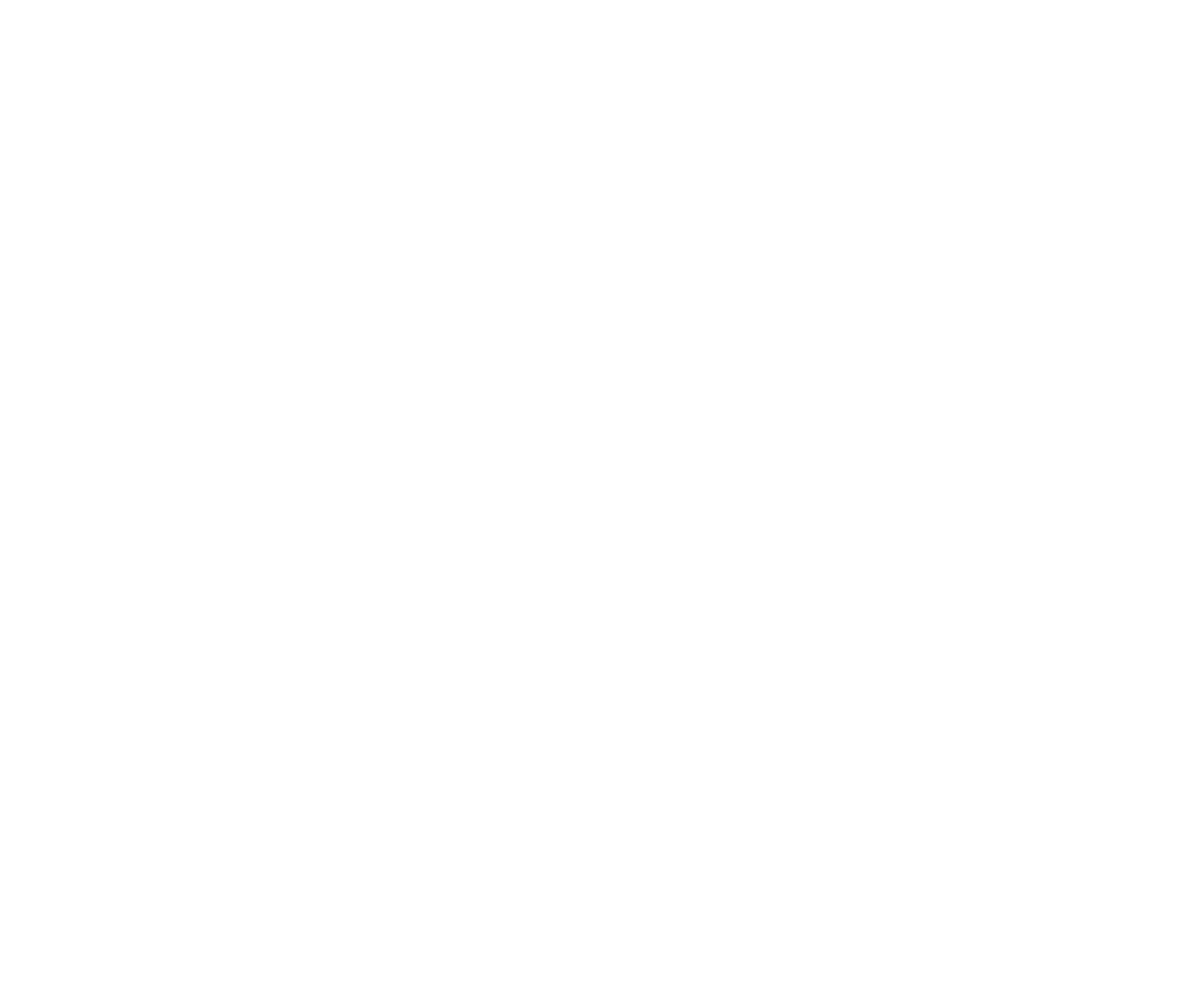
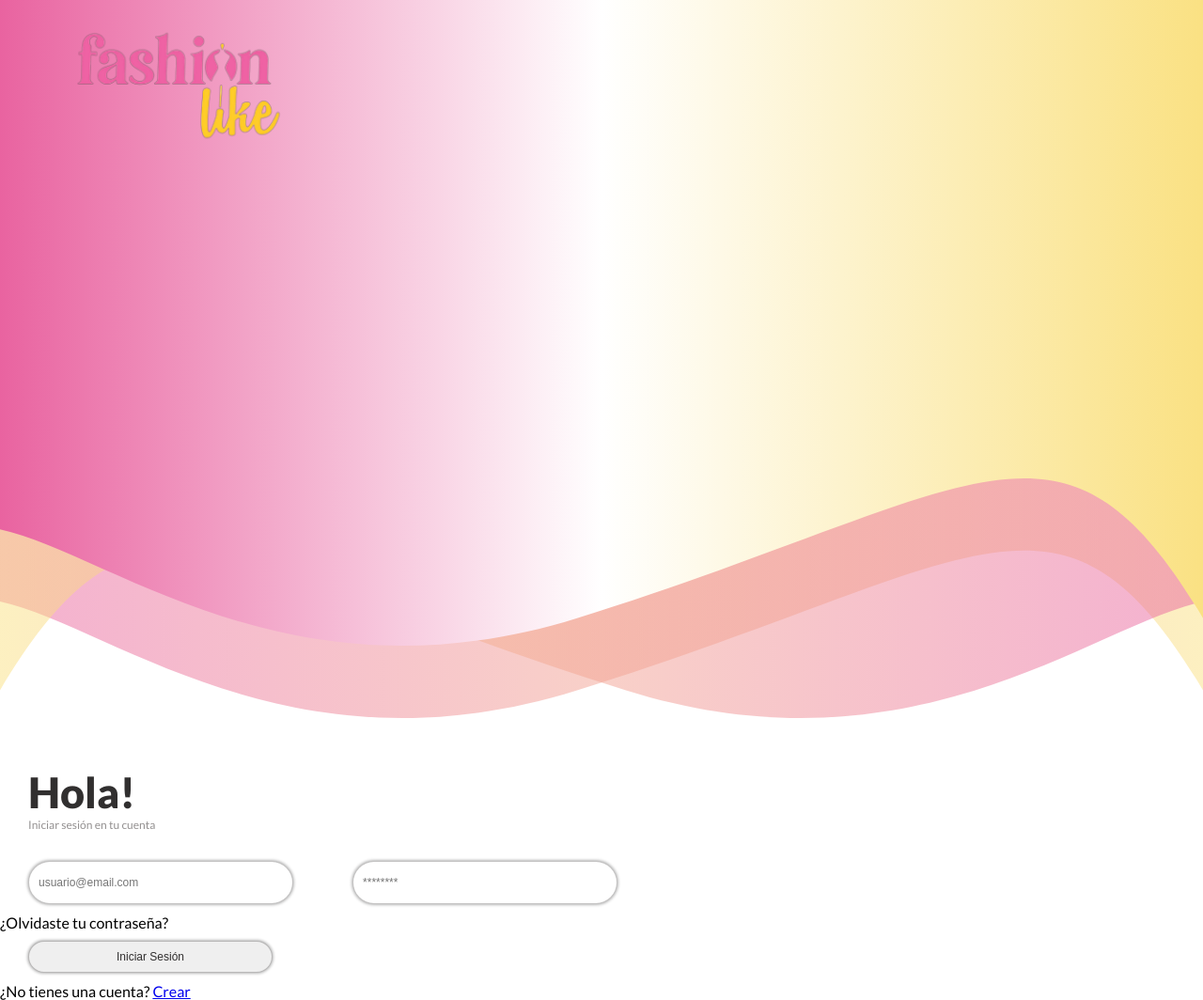
Before and after one commit to FranciscoCuminiLondero/fashionlike, a plain HTML site: page index.html in a window 1280 px wide. Shown: the whole page at 94% size. Before the commit the page ends 800 px from the top, so only its background shows below. Drawn offline with Linux system fonts and the light colour scheme.

Commit message:
Primer Maquetación y estilos con css

```diff
--- a/index.html
+++ b/index.html
@@ -1,11 +1,76 @@
 <!DOCTYPE html>
 <html lang="es">
+
 <head>
     <meta charset="UTF-8">
     <meta name="viewport" content="width=device-width, initial-scale=1.0">
     <title>Fashion Like</title>
+    <!-- link css -->
+    <link rel="stylesheet" href="./styles.css">
+    <!-- Google Font - Lato -->
+    <link rel="preconnect" href="https://fonts.googleapis.com">
+    <link rel="preconnect" href="https://fonts.gstatic.com" crossorigin>
+    <link href="https://fonts.googleapis.com/css2?family=Lato:wght@300;400;700;900&family=Montserrat+Alternates:wght@400;500;700;900&display=swap"
+        rel="stylesheet">
 </head>
+
 <body>
+    <header>
+
+        <div class="svg-container">
+            <svg viewBox="0 0 320 191" fill="none" xmlns="http://www.w3.org/2000/svg">
+                <path
+                    d="M153.5 183.628C77.1107 207.511 29.1667 166.263 0 160.005V19H320V183.628C282.167 120.088 260.5 150.175 153.5 183.628Z"
+                    fill="url(#paint0_linear_5_38)" fill-opacity="0.5" />
+                <path
+                    d="M166.5 183.628C242.889 207.511 290.833 166.263 320 160.005V19H0V183.628C37.8333 120.088 59.5 150.175 166.5 183.628Z"
+                    fill="url(#paint1_linear_5_38)" fill-opacity="0.5" />
+                <path
+                    d="M153.5 164.408C77.1107 188.259 29.1667 147.066 0 140.816V0H320V164.408C282.167 100.952 260.5 131 153.5 164.408Z"
+                    fill="url(#paint2_linear_5_38)" />
+                <defs>
+                    <linearGradient id="paint0_linear_5_38" x1="320" y1="125.142" x2="1.28556e-07" y2="125.142"
+                        gradientUnits="userSpaceOnUse">
+                        <stop stop-color="#FAE183" />
+                        <stop offset="0.5" stop-color="#F2A292" />
+                        <stop offset="1" stop-color="#E963A0" />
+                    </linearGradient>
+                    <linearGradient id="paint1_linear_5_38" x1="-7.64225e-05" y1="125.142" x2="320" y2="125.142"
+                        gradientUnits="userSpaceOnUse">
+                        <stop stop-color="#FAE183" />
+                        <stop offset="0.5" stop-color="#F2A292" />
+                        <stop offset="1" stop-color="#E963A0" />
+                    </linearGradient>
+                    <linearGradient id="paint2_linear_5_38" x1="320" y1="106" x2="1.28556e-07" y2="106"
+                        gradientUnits="userSpaceOnUse">
+                        <stop stop-color="#FAE183" />
+                        <stop offset="0.5" stop-color="white" />
+                        <stop offset="1" stop-color="#E963A0" />
+                    </linearGradient>
+                </defs>
+            </svg>
+        </div>
+        <div class="logo-container">
+            <img src="./img/logo.png" alt="Logo Fashion Like" class="logo">
+        </div>
+    </header>
+
+    <div>
+        <div class="title">
+            <h1>Hola!</h1>
+            <p>Iniciar sesión en tu cuenta</p>
+        </div>
+        <div class="user-data">
+            <input type="email" placeholder="usuario@email.com">
+            <input type="password" placeholder="********">
+            <p>¿Olvidaste tu contraseña?</p>
+            <input id="button-login" type="button" value="Iniciar Sesión">
+        </div>
+        <div>
+            <p>¿No tienes una cuenta? <a href="#">Crear</a></p>
+        </div>
+    </div>
 
 </body>
+
 </html>
--- a/styles.css
+++ b/styles.css
@@ -0,0 +1,66 @@
+/* Reset */
+* {
+    padding: 0;
+    margin: 0;
+}
+
+/* General */
+body {
+    font-family: 'Lato', sans-serif;
+}
+
+/* Header Styles */
+.svg-container {
+    position: relative;
+}
+
+.logo {
+    position: absolute;
+    top: 20px;
+    left: 70px;
+    width: 15rem;
+}
+
+/* Title Styles */
+.title {
+    margin-top: 49px;
+    padding-left: 30px;
+}
+
+.title h1 {
+    color: #312F2F;
+    font-family: Lato;
+    font-size: 45px;
+    font-style: normal;
+    font-weight: 800;
+    line-height: normal;
+}
+
+.title p {
+    color: #939090;
+    font-family: Lato;
+    font-size: 12px;
+    font-style: normal;
+    font-weight: 400;
+    line-height: normal;
+}
+
+/* User Data Styles */
+.user-data {
+    margin-top: 21px;
+}
+
+.user-data input {
+    margin: 10px 30px;
+    width: 260px;
+    height: 34px;
+    border: 0.25px solid #312f2f49;
+    border-radius: 50px;
+    box-shadow: 0px 0px 3px 1px rgba(0, 0, 0, 0.279);
+    color: #312F2F;
+    font-size: 12px;
+    font-style: normal;
+    font-weight: 300;
+    line-height: normal;
+    padding: 5px 10px;
+}
```
Also changed, not shown: img/logo.png (added).
